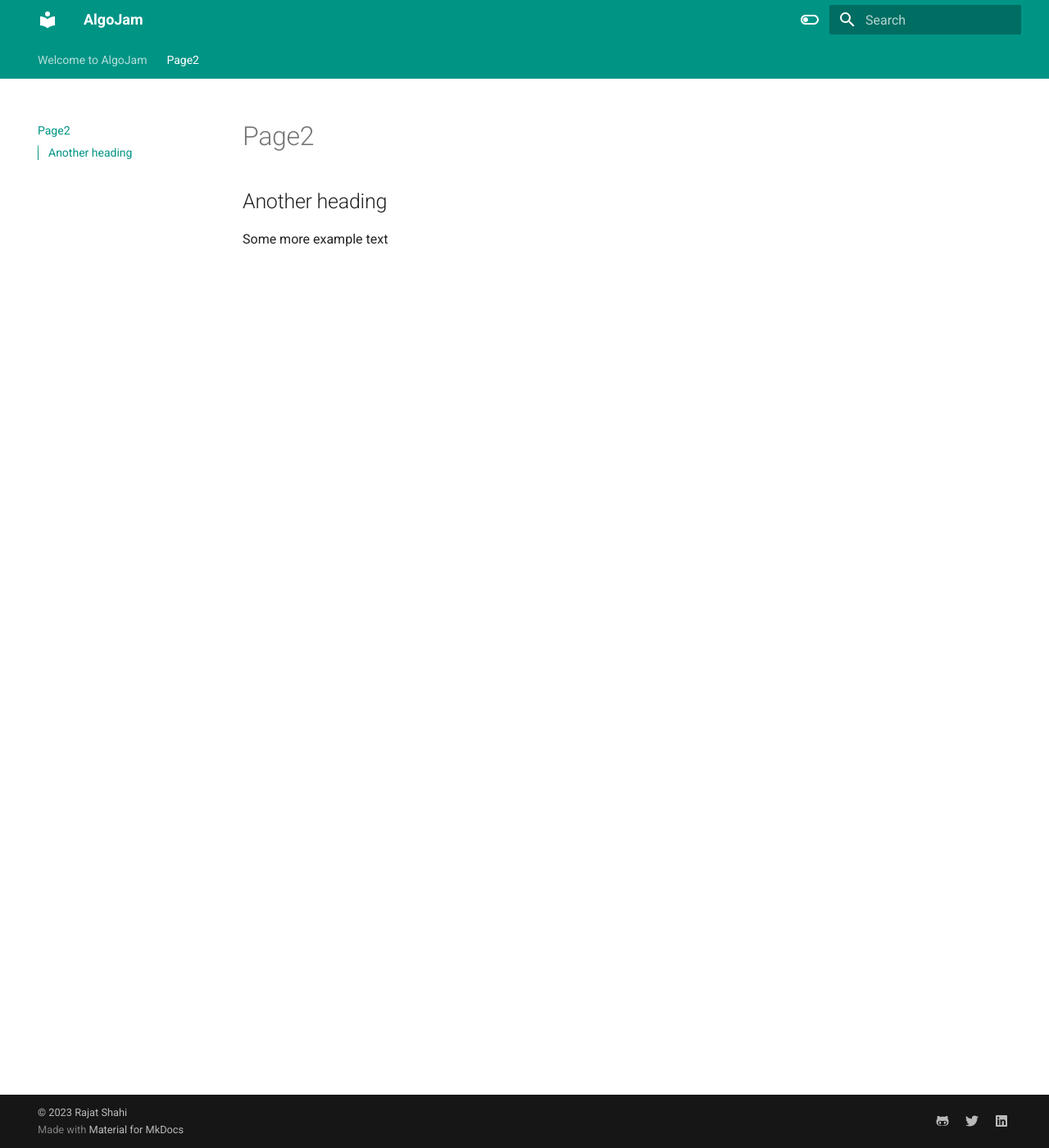
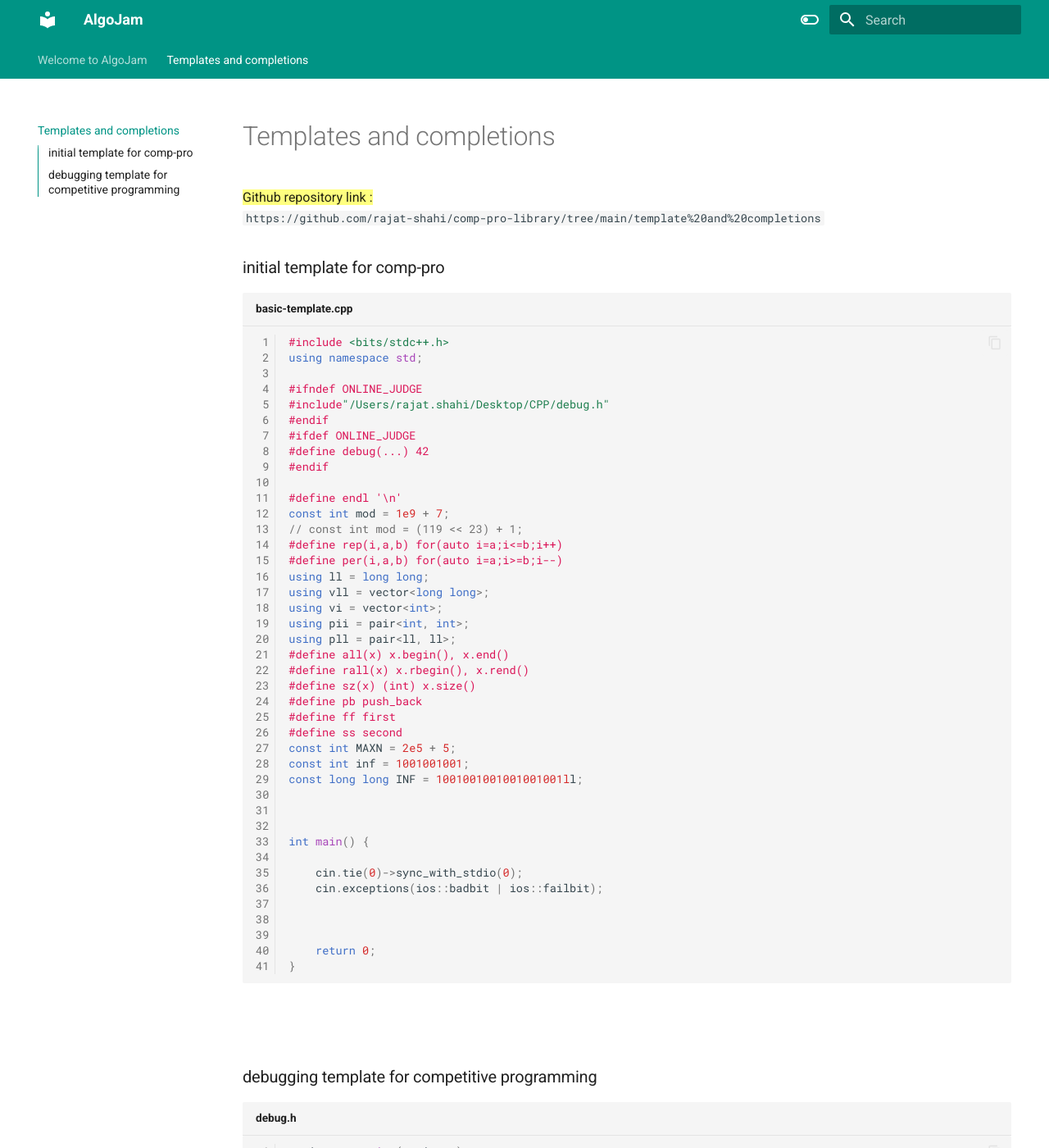
Before and after one commit to rajat-shahi/comp-pro-site, an MkDocs documentation site: the page built from docs/Page2.md, in a window 1280 px wide and 1400 px high. Shown: the whole window at 82% size. Built offline with MkDocs 1.6.1 and Material for MkDocs 9.7.7, drawn with Linux system fonts in a browser that asks for light colours; some of the changed text lies outside the part shown.

Commit message:
Update Page2.md

````diff
--- a/docs/Page2.md
+++ b/docs/Page2.md
@@ -1,5 +1,151 @@
-# Page2
+# Templates and completions
 
-## Another heading
+==Github repository link :==
+<br>
+`https://github.com/rajat-shahi/comp-pro-library/tree/main/template%20and%20completions`
 
-Some more example text
+### initial template for comp-pro
+
+```cpp title="basic-template.cpp" linenums="1"
+#include <bits/stdc++.h>
+using namespace std;
+
+#ifndef ONLINE_JUDGE
+#include"/Users/rajat.shahi/Desktop/CPP/debug.h"
+#endif
+#ifdef ONLINE_JUDGE
+#define debug(...) 42
+#endif
+
+#define endl '\n'
+const int mod = 1e9 + 7;
+// const int mod = (119 << 23) + 1;
+#define rep(i,a,b) for(auto i=a;i<=b;i++)
+#define per(i,a,b) for(auto i=a;i>=b;i--)
+using ll = long long;
+using vll = vector<long long>;
+using vi = vector<int>;
+using pii = pair<int, int>;
+using pll = pair<ll, ll>;
+#define all(x) x.begin(), x.end()
+#define rall(x) x.rbegin(), x.rend()
+#define sz(x) (int) x.size()
+#define pb push_back
+#define ff first
+#define ss second
+const int MAXN = 2e5 + 5;
+const int inf = 1001001001;
+const long long INF = 1001001001001001001ll;
+
+
+
+int main() {
+
+	cin.tie(0)->sync_with_stdio(0);
+	cin.exceptions(ios::badbit | ios::failbit);
+
+
+
+	return 0;
+}
+```
+
+<br><br>
+
+### debugging template for competitive programming
+
+```cpp title="debug.h" linenums="1"
+string to_string(string s)
+{
+    return '"' + s + '"';
+}
+string to_string(const char *s)
+{
+    return to_string((string) s);
+}
+string to_string(bool b)
+{
+    return (b ? "true" : "false");
+}
+template <typename A, typename B>
+string to_string(pair<A, B> p)
+{
+    return "(" + to_string(p.first) + ", " + to_string(p.second) + ")";
+}
+template <typename A>
+string to_string(A v)
+{
+    bool first = true;
+    string res = "{";
+    for (const auto &x : v)
+    {
+        if (!first)
+        {
+            res += ", ";
+        }
+        first = false;
+        res += to_string(x);
+    }
+    res += "}";
+    return res;
+}
+void debug_out()
+{
+    cerr << endl;
+}
+template <typename Head, typename... Tail>
+void debug_out(Head H, Tail... T)
+{
+    cerr << " " << to_string(H);
+    debug_out(T...);
+}
+
+template<typename T>
+void debug_out(queue<T> q)
+{
+    cerr << "{ ";
+    while(not q.empty())
+    {
+        cerr << q.front() << " , ";
+        q.pop();
+    }
+    cerr << "}";
+}
+
+template<typename T>
+void debug_out(stack<T> st)
+{
+    cerr << "{ ";
+    while(not st.empty())
+    {
+        cerr << st.top() << " , ";
+        st.pop();
+    }
+    cerr << "}";
+}
+
+template<typename T>
+void debug_out(priority_queue<T> pq)
+{
+    cerr << "{ ";
+    while(not pq.empty())
+    {
+        cerr << pq.front() << " , ";
+        pq.pop();
+    }
+    cerr << "}";
+}
+
+void debug_out(string str)
+{
+    cerr << str << endl;
+}
+
+
+#ifndef ONLINE_JUDGE
+#define debug(...) cerr << "Line " << __LINE__ << ": "<< "[" << #__VA_ARGS__ << "]:", debug_out(__VA_ARGS__)
+#else
+#define debug(...) 42
+#endif
+```
+<br><br>
````
